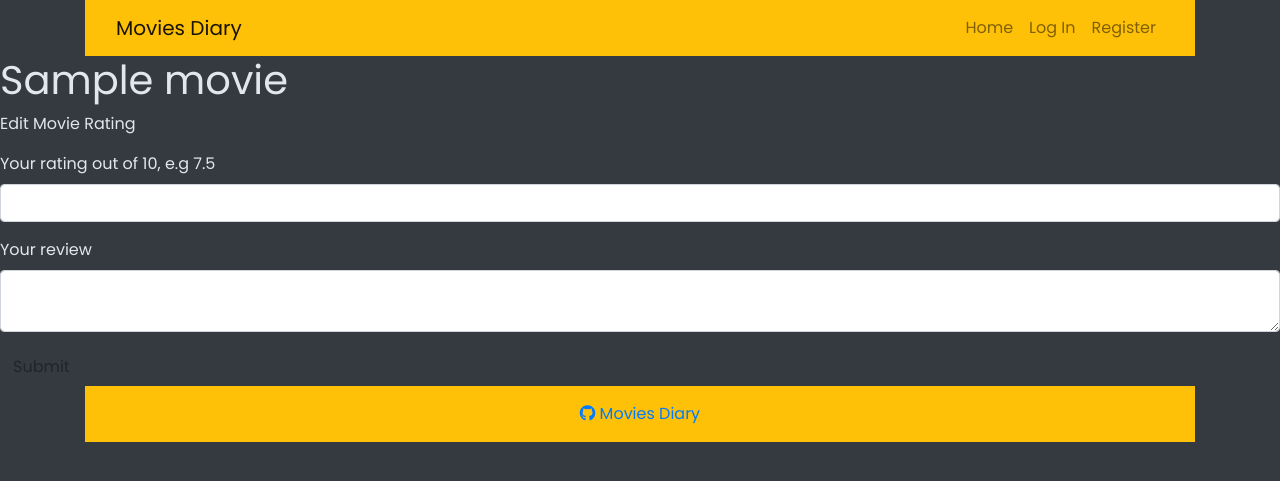
After one commit to ivklisurova/custom-based-API-website, a Flask app: page /edit/1 in a window 1280 px wide. The commit adds this page. Shown: the top 481 px of the page. Run offline with Flask 2, Linux system fonts and the light colour scheme; tables that the repository leaves empty hold one stand-in row (values such as "Sample post"); some libraries are stand-ins or nearby versions; some web fonts are replaced.

Commit message:
add edit movie function to diary part

```diff
--- a/main.py
+++ b/main.py
@@ -1,5 +1,5 @@
 from flask import render_template, redirect, url_for, flash
-from forms import RegisterForm, LoginForm, AddMovieForm, UpdateUserForm
+from forms import RegisterForm, LoginForm, AddMovieForm, UpdateUserForm, EditMovieForm
 from models import User, Movie
 from settings import app, login_manager, db
 from authentication.register import register_user
@@ -85,7 +85,6 @@ def diary():
     add_movie_form = AddMovieForm()
 
     user_movie_list = db.session.query(Movie).filter(Movie.user_id==current_user.id).all()
-    print(user_movie_list)
 
     if add_movie_form.validate_on_submit():
         movie = add_movie_form.add_movie_title.data
@@ -95,6 +94,22 @@ def diary():
 
 
 # ----> Diary /Update and delete cards/
+
+
+@app.route('/edit/<int:record_id>', methods=['GET', 'POST'])
+def edit_movie(record_id):
+    record_to_update = Movie.query.get(record_id)
+    edit_record_form = EditMovieForm()
+
+    if edit_record_form.validate_on_submit():
+        record_to_update.rating = edit_record_form.update_rating.data
+        db.session.commit()
+        record_to_update.review = edit_record_form.update_review.data
+        db.session.commit()
+        return redirect(url_for('diary'))
+
+    return render_template('profile/edit-movie.html', edit_form=edit_record_form, movie_to_update=record_to_update)
+
 
 @app.route('/<int:record_id>')
 def delete_movie(record_id):
--- a/models.py
+++ b/models.py
@@ -27,4 +27,4 @@ class Movie(db.Model):
     def __repr__(self):
         return self.title
 
-db.create_all()
+# db.create_all()
--- a/templates/profile/diary.html
+++ b/templates/profile/diary.html
@@ -39,7 +39,7 @@
                             <p class="overview">
                                 <b>Plot:</b> {{ movie.description }}
                             </p>
-                            <a href="{{ url_for('index') }}" class="button">Update</a>
+                            <a href="{{ url_for('edit_movie', record_id = movie.id) }}" class="button">Update</a>
                             <a href="{{ url_for('delete_movie', record_id = movie.id) }}" class="button delete-button">Delete</a>
                         </div>
                     </div>
--- /dev/null
+++ b/templates/profile/edit-movie.html
@@ -0,0 +1,15 @@
+{% extends 'base.html' %}
+{% import "bootstrap/wtf.html" as wtf %}
+
+{% block title %}Edit Movies{% endblock %}
+
+{% block content %}
+    <div class="content">
+        <h1 class="heading">{{ movie_to_update.title }}</h1>
+        <p class="description">Edit Movie Rating</p>
+
+        {{ wtf.quick_form(edit_form) }}
+
+
+    </div>
+{% endblock %}
```
